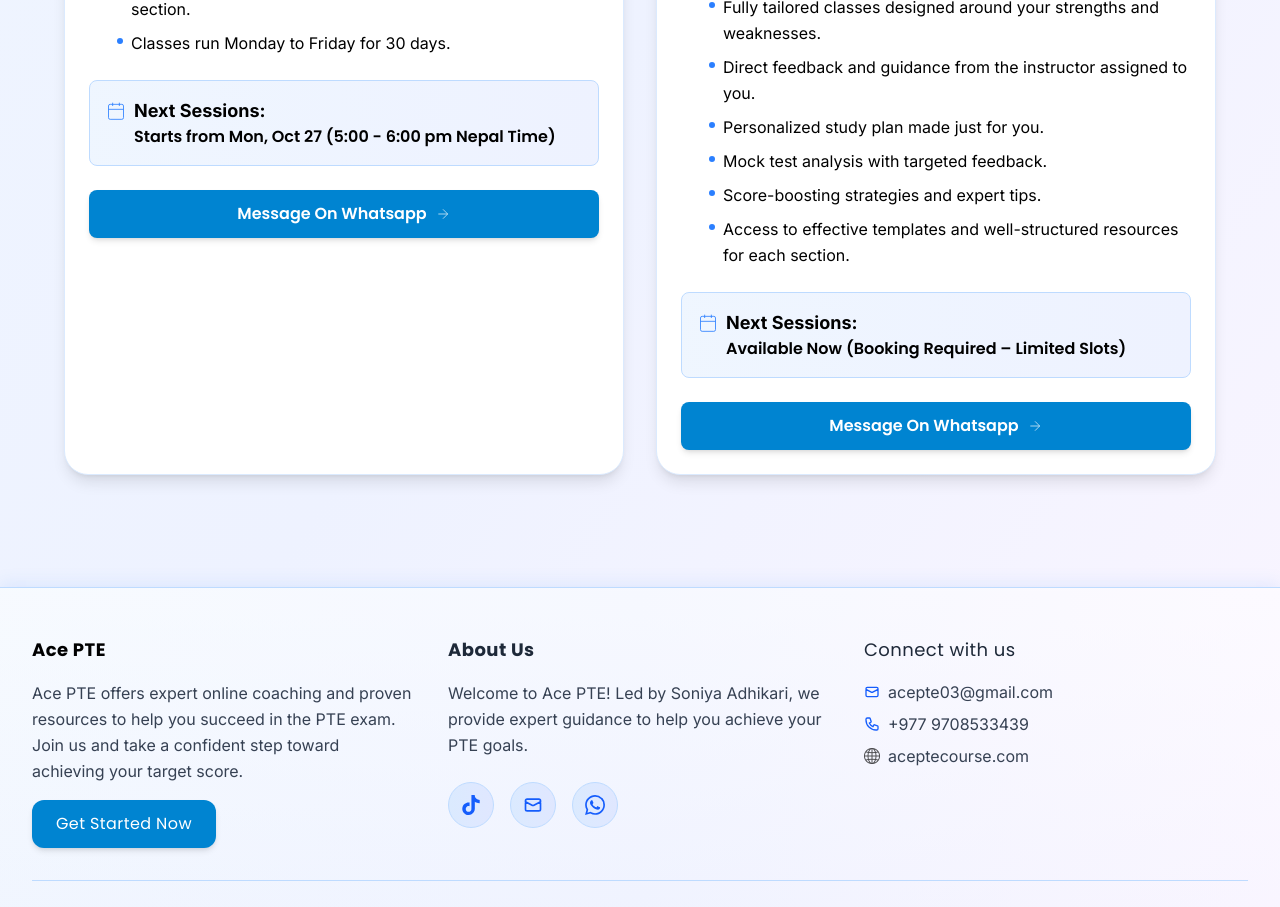
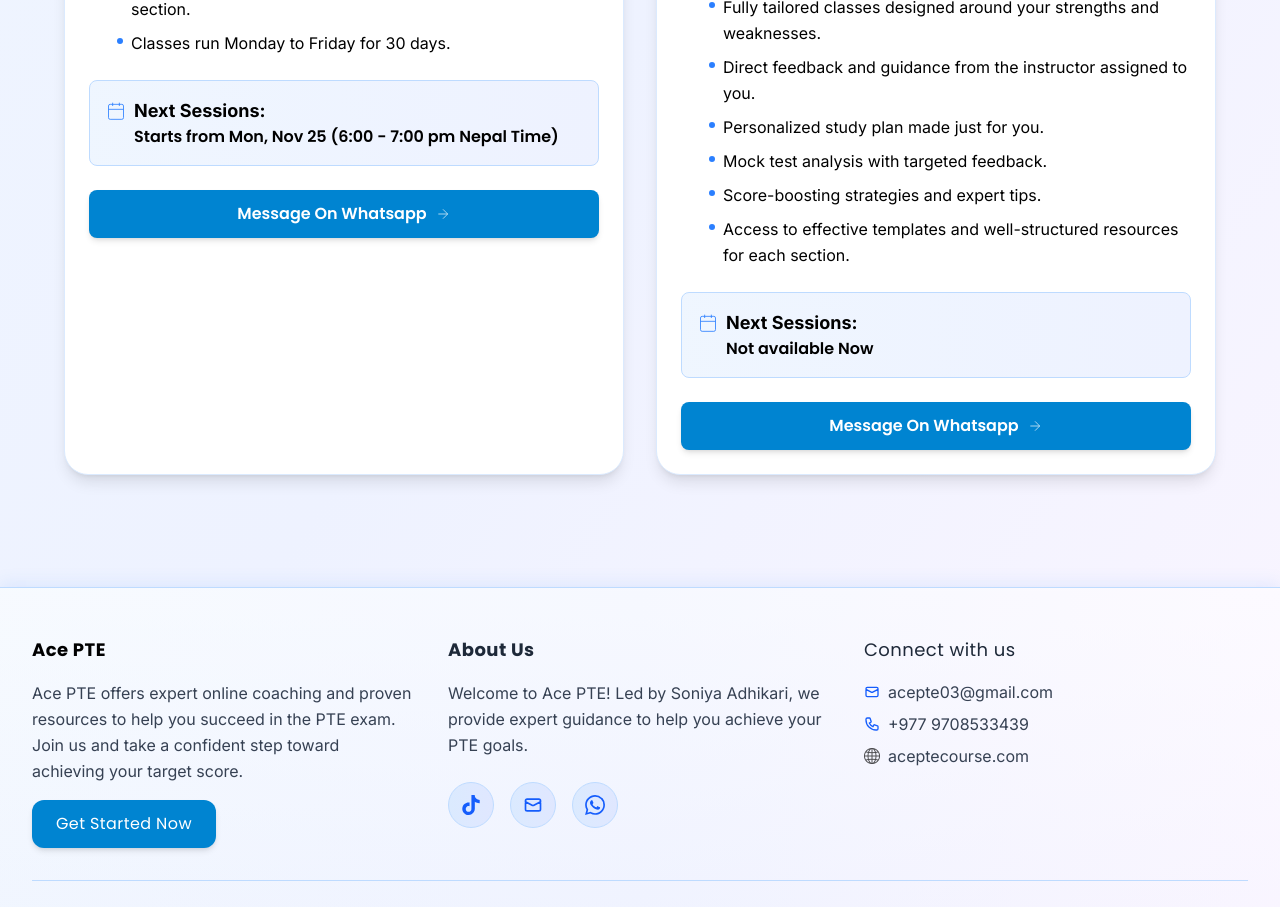
Before and after one commit to Gauravmahto187/AcePte, a React (Vite) app: page / in a window 1280 px wide. Shown: the part 900-1807 px from the top of the page. Built offline with nearby package versions, Linux system fonts and the light colour scheme.

Commit message:
date change

```diff
--- a/src/App.jsx
+++ b/src/App.jsx
@@ -26,7 +26,7 @@
         "High-quality templates and practical resources for each section.",
         "Classes run Monday to Friday for 30 days."
       ],
-      nextSession: "Starts from Mon, Oct 27 (5:00 - 6:00 pm Nepal Time)",
+      nextSession: "Starts from Mon, Nov 25 (6:00 - 7:00 pm Nepal Time)",
       sessionType: "Full Course In-Depth"
     },
 
@@ -42,7 +42,7 @@
     //     "Access to effective templates and practical study materials",
     //     "Classes run from Sunday to Friday"
     //   ],
-    //   nextSession: "Starts from Sunday, Aug 17 (8:00 – 9:00 am Nepal Time)",
+    //   nextSession: "Not available",
     //   sessionType: "1-Week Crash Course"
     // },
     {
@@ -64,7 +64,7 @@
         "10 Days – NPR 5000",
         "2 Weeks – NPR 7000"
       ],
-      nextSession: "Available Now (Booking Required – Limited Slots)",
+      nextSession: "Not available Now",
       sessionType: "1-on-1 Personal Class"
     }
   ];
```
